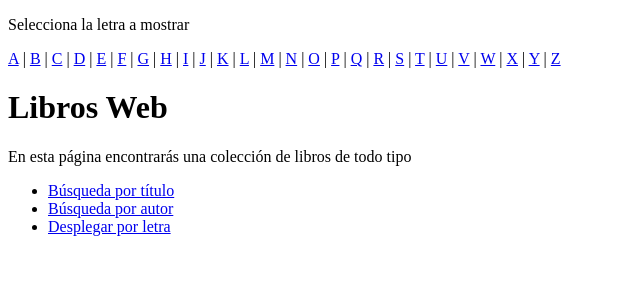
After one commit to antoniohzz/curso_python, a Flask app: page /letra/ in a window 1280 px wide. The commit adds this page. Shown: the top 300 px of the page, without its empty margins (0-640 px from the left). Run offline with Flask 3, Linux system fonts and the light colour scheme.

Commit message:
Ya quedo buscar por letra

```diff
--- a/libros_web/app.py
+++ b/libros_web/app.py
@@ -1,4 +1,4 @@
-'''Programa principal de Libros Web'''
+''' Programa principal de Libros Web '''
 from flask import Flask, render_template, request
 import funciones as fn
 
@@ -6,19 +6,45 @@ app = Flask(__name__)
 
 archivo_csv = 'booklist2000.csv'
 lista_libros = fn.lee_archivo_csv(archivo_csv)
-diccionario_titulos = fn.crea_diccionario(lista_libros, 'title')
-diccionario_autores = fn.crea_diccionario(lista_libros, 'author')
+diccionario_id = fn.crea_diccionario(lista_libros,'id')
+diccionario_titulos = fn.crea_diccionario(lista_libros,'title')
+diccionario_autores = fn.crea_diccionario(lista_libros,'author')
 
 @app.route('/')
 def inicio():
+    ''' Página de inicio de la aplicación '''
     return render_template('index.html')
 
-@app.route('/titulo', methods=['GET','POST'])
+@app.route('/titulo', methods =['GET','POST'])
 def busqueda_titulo():
-    '''Página de búsqueda por título'''
-    titulo = request.form['titulo']
-    resultado = fn.busca_en_diccionario(diccionario_titulos, titulo)
-    return render_template('resultado.html', lista_libros=resultado)
+    ''' Página de búsqueda por título '''
+    resultado = []
+    if request.method == 'POST':
+        titulo = request.form['titulo']
+        resultado = fn.busca_en_diccionario(diccionario_titulos, titulo)
+        print(titulo)
+        print(resultado)
+    return render_template('titulo.html', lista_libros=resultado)
+
+@app.route('/libro/<id>', methods =['GET'])
+def libro(id:str):
+    ''' Página de información de un libro '''
+    if id in diccionario_id:
+        libro = diccionario_id[id]
+        return render_template('libro.html', libro=libro)
+    else:
+        return render_template('libro.html', libro=None)
+
+@app.route('/letra/', methods =['GET'] )
+def plantilla_letra():
+    '''Pagina de busqueda por letra'''
+    return render_template('letra.html', lista_libros=[])
+
+@app.route('/letra/<letra>', methods =['GET'] )
+def busqueda_letra(letra:str):
+    ''' Página de búsqueda por letra '''
+    resultado = fn.libros_empiezan_con(lista_libros, letra)
+    return render_template('letra.html', lista_libros=resultado)
 
 if __name__ == '__main__':
     app.run(debug=True)
--- a/libros_web/templates/index.html
+++ b/libros_web/templates/index.html
@@ -6,10 +6,10 @@
     </head>
     <body>
         <h1>Libros Web</h1>
-    <p>En esta página encontrarás una colleción de libros de todo tipo</p>
+        <p>En esta página encontrarás una colección de libros de todo tipo</p>
         <ul>
-        <li><a href="/titulo">Busqueda por título</a></li>
-        <li><a href="/autor">Buesqueda por autor</a></li>
+            <li><a href="/titulo">Búsqueda por título</a></li>
+            <li><a href="/autor">Búsqueda por autor</a></li>
             <li><a href="/letra">Desplegar por letra</a></li>
         </ul>
     </body>
--- /dev/null
+++ b/libros_web/templates/letra.html
@@ -0,0 +1,32 @@
+<!DOCTYPE html>
+<html lang="es">
+    <head>
+        <meta charset="UTF-8">
+        <title>Libros Web</title>
+    </head>
+    <body>
+        <p>Selecciona la letra a mostrar</p>
+        <div>
+            {% for letter in 'ABCDEFGHIJKLMNOPQRSTUVWXYZ' %}
+            <a href="/letra/{{letter}}">{{letter}}</a>
+            {% if not loop.last %} | {% endif %}
+            {% endfor %}
+        </div>
+        <div>
+        <div>
+            <ul>
+                {% for libro in lista_libros %}
+                <li><a href="/libro/{{libro.id}}">{{ libro.title }}</a> - {{libro.author}}</li>
+                {% endfor %}
+            </ul>
+        </div>
+        </div>
+        <h1>Libros Web</h1>
+        <p>En esta página encontrarás una colección de libros de todo tipo</p>
+        <ul>
+            <li><a href="/titulo">Búsqueda por título</a></li>
+            <li><a href="/autor">Búsqueda por autor</a></li>
+            <li><a href="/letra">Desplegar por letra</a></li>
+        </ul>
+    </body>
+</html>
```
Also changed, not shown: libros_web/funciones.py (+7 -9 lines), libros_web/templates/libro.html (added, +35 -0 lines), libros_web/templates/titulo.html (+5 -6 lines). Lines whose indentation alone changed are shown as unchanged.
